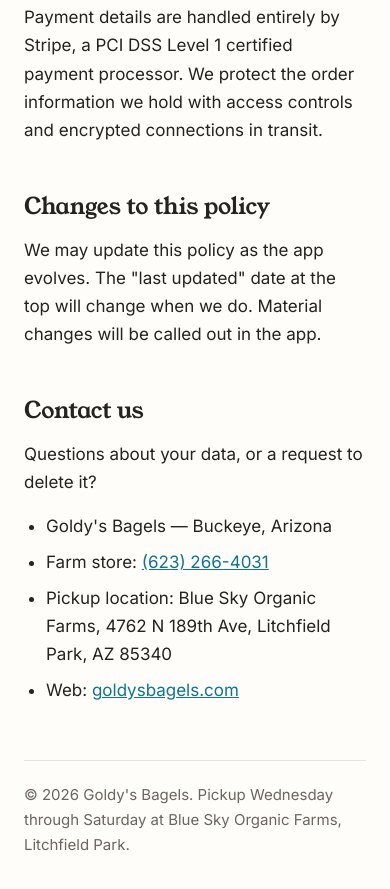
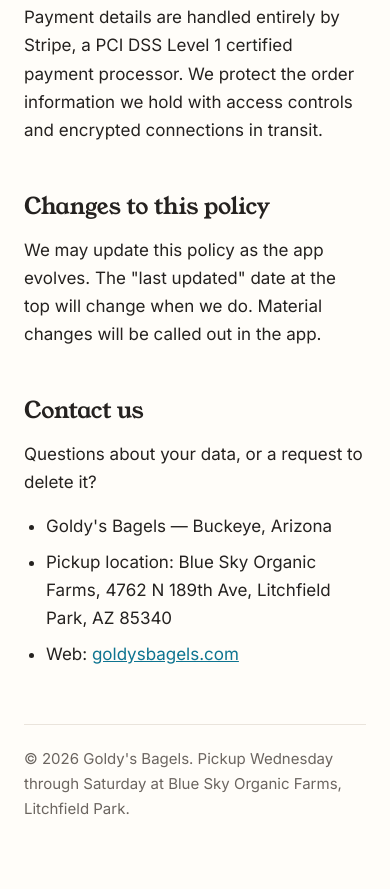
Before and after one commit to trickysyntax/GoldysBagels, a plain HTML site: page privacy.html in a window 390 px wide. Shown: the part 2873-3762 px from the top of the page. Drawn offline with Linux system fonts and the light colour scheme.

Commit message:
Privacy Policy: remove farm store phone number from Contact list
Left the pickup address and web link intact; the same number still
appears in the homepage Find-us section (unchanged).

```diff
--- a/privacy.html
+++ b/privacy.html
@@ -106,7 +106,6 @@
   <p>Questions about your data, or a request to delete it?</p>
   <ul>
     <li>Goldy's Bagels — Buckeye, Arizona</li>
-    <li>Farm store: <a href="tel:+16232664031">(623) 266-4031</a></li>
     <li>Pickup location: Blue Sky Organic Farms, 4762 N 189th Ave, Litchfield Park, AZ 85340</li>
     <li>Web: <a href="https://goldysbagels.com">goldysbagels.com</a></li>
   </ul>
```
